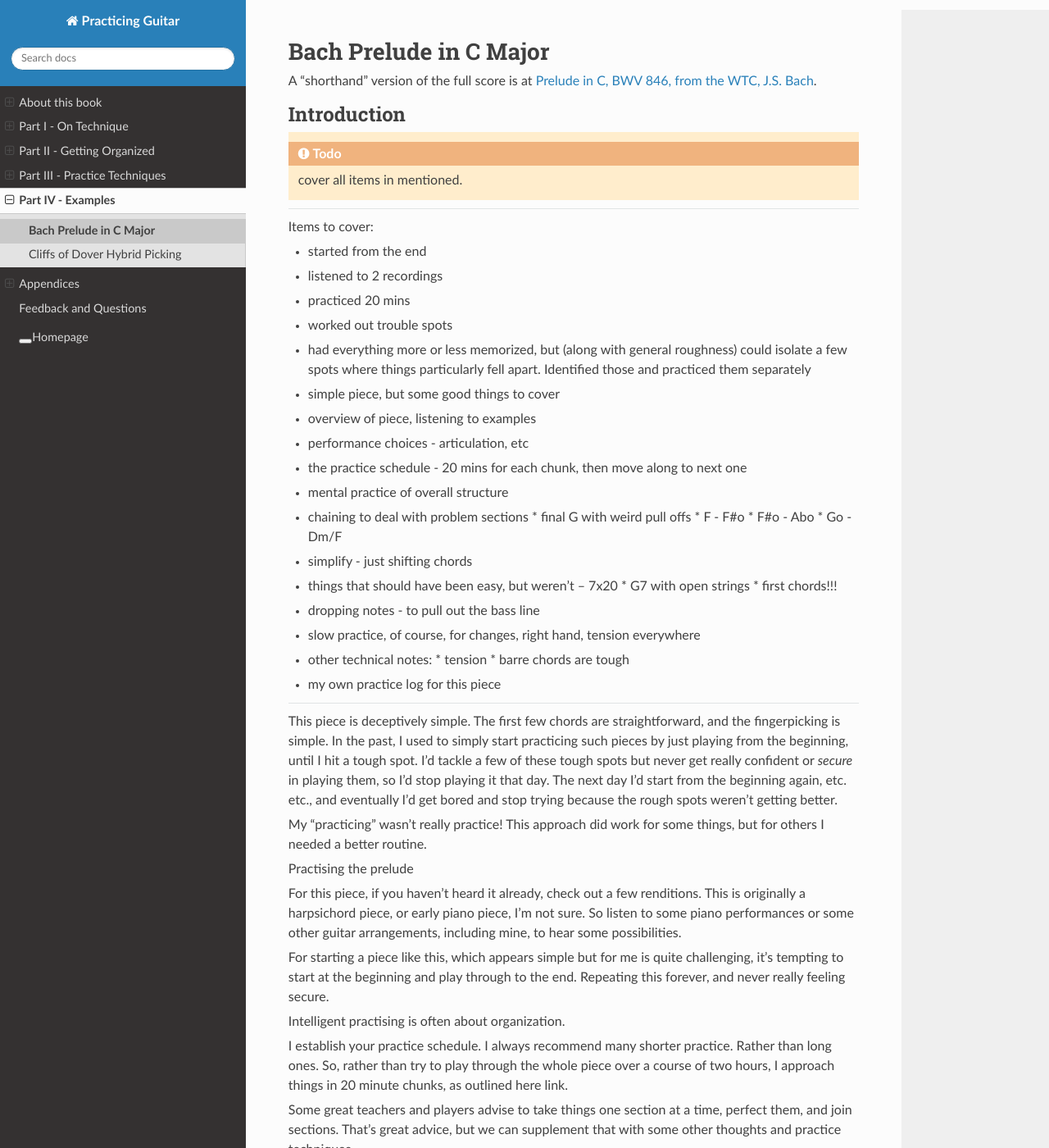
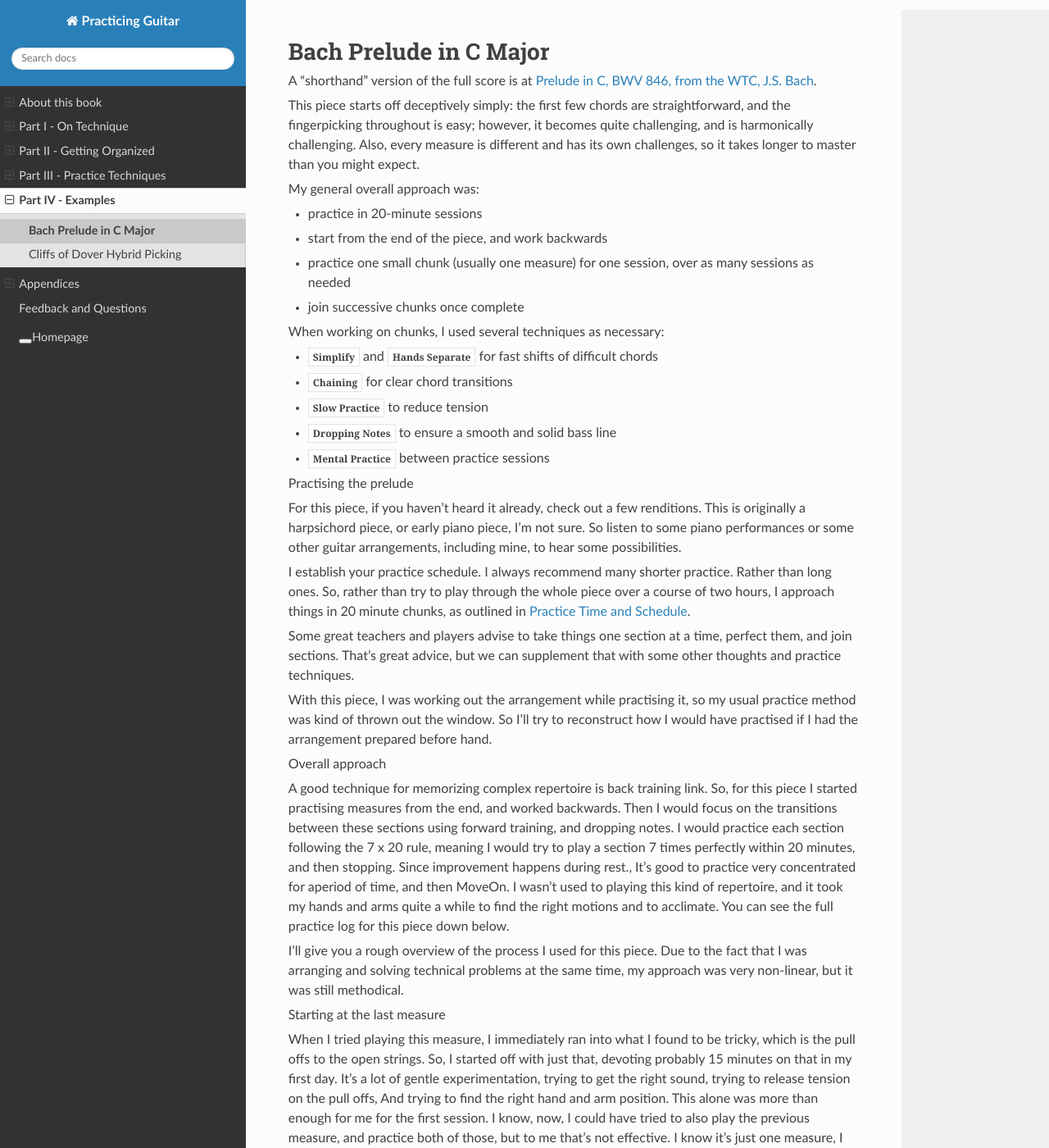
Before and after one commit to jzohrab/practicing-guitar, a Sphinx documentation site: the page built from docs/part-4-examples/bach-prelude-in-c-major-BWV-846.rst, in a window 1280 px wide and 1400 px high. Shown: the whole window at 82% size. Built offline with Sphinx 7.4.7 and the Read the Docs theme 2.0.0, drawn with Linux system fonts in a browser that asks for light colours; a script that is not in the unit is left out; some of the changed text lies outside the part shown.

Commit message:
Bach practice cont

```diff
--- a/docs/part-3-techniques/dropping-notes.rst
+++ b/docs/part-3-techniques/dropping-notes.rst
@@ -1,4 +1,4 @@
-Dropping notes
+Dropping Notes
 --------------
 
 .. tech:technique:: droppingnotes
--- a/docs/part-4-examples/_index.rst
+++ b/docs/part-4-examples/_index.rst
@@ -6,9 +6,11 @@ Part IV - Examples
 
 Applying the ideas in this book to pieces, licks, and techniques.
 
-This section shows how I have applied the techniques in this book to practising real repertoire and technique. I’m using myself as an example, because I want these to be realistic. Really, I can only speak from my own experience, but hopefully it’s useful. Take everything I say here as just suggestions or possibilities for your own practice. I if you have a specific question, let me know in the feedback. Good luck!
+I used to practice songs or techniques by just starting from the beginning and playing until I hit a tough spot.  I'd tackle a few of these tough spots but never get really confident or *secure* in playing them, and I'd stop playing it that day.  The next day I'd start from the beginning again, and not get any further.  Eventually I'd get bored and stop trying, never having really learned the piece.  My "practicing" wasn't really practice!  This approach did work for some things, but for others I needed a better routine.
 
-All practice things have one main thing in common: the schedule.  Practice things in, say, 20 minute chunks, keeping track of stuff in some kind of journal.  Link.
+In this section I describe how I used the techniques in this book when practising repertoire and technique.  I can only speak from my own experience, but hopefully it’s useful, and will give you some ideas that you can apply for your own practising.
+
+If you have any question, let me know in the feedback. Good luck!
 
 .. todo:: sort out intro text
 
--- a/docs/part-4-examples/bach-prelude-in-c-major-BWV-846.rst
+++ b/docs/part-4-examples/bach-prelude-in-c-major-BWV-846.rst
@@ -3,66 +3,32 @@ Bach Prelude in C Major
 
 A "shorthand" version of the full score is at :ref:`bach_wtc_prelude_in_c_major`.
 
-Introduction
-------------
+This piece starts off deceptively simply: the first few chords are straightforward, and the fingerpicking throughout is easy; however, it becomes quite challenging, and is harmonically challenging.  Also, every measure is different and has its own challenges, so it takes longer to master than you might expect.
 
+My general overall approach was:
 
-.. todo:: cover all items in mentioned.
+* practice in 20-minute sessions
+* start from the end of the piece, and work backwards
+* practice one small chunk (usually one measure) for one session, over as many sessions as needed
+* join successive chunks once complete
 
---------
+When working on chunks, I used several techniques as necessary:
 
-Items to cover:
-
-* started from the end
-* listened to 2 recordings
-* practiced 20 mins
-* worked out trouble spots
-* had everything more or less memorized, but (along with general roughness) could isolate a few spots where things particularly fell apart.  Identified those and practiced them separately
-* simple piece, but some good things to cover
-* overview of piece, listening to examples
-* performance choices - articulation, etc
-* the practice schedule - 20 mins for each chunk, then move along to next one
-* mental practice of overall structure
-* chaining to deal with problem sections
-  * final G with weird pull offs
-  * F - F#o
-  * F#o - Abo
-  * Go - Dm/F
-* simplify - just shifting chords
-* things that should have been easy, but weren't -- 7x20
-  * G7 with open strings
-  * first chords!!!
-* dropping notes - to pull out the bass line
-* slow practice, of course, for changes, right hand, tension everywhere
-* other technical notes:
-  * tension
-  * barre chords are tough
-* my own practice log for this piece
-
---------
-
-This piece is deceptively simple.  The first few chords are straightforward, and the fingerpicking is simple.  In the past, I used to simply start practicing such pieces by just playing from the beginning, until I hit a tough spot.  I'd tackle a few of these tough spots but never get really confident or *secure* in playing them, so I'd stop playing it that day.  The next day I'd start from the beginning again, etc. etc., and eventually I'd get bored and stop trying because the rough spots weren't getting better.
-
-My "practicing" wasn't really practice!  This approach did work for some things, but for others I needed a better routine.
-
-
+* :tech:ref:`simplify` and :tech:ref:`handsseparate` for fast shifts of difficult chords
+* :tech:ref:`chaining` for clear chord transitions
+* :tech:ref:`slowpractice` to reduce tension
+* :tech:ref:`droppingnotes` to ensure a smooth and solid bass line
+* :tech:ref:`mentalpractice` between practice sessions
 
 Practising the prelude
 
 For this piece, if you haven’t heard it already, check out a few renditions. This is originally a harpsichord piece, or early piano piece, I’m not sure. So listen to some piano performances or some other guitar arrangements, including mine, to hear some possibilities.
 
-For starting a piece like this, which appears simple but for me is quite challenging, it’s tempting to start at the beginning and play through to the end. Repeating this forever, and never really feeling secure.
-
-Intelligent practising is often about organization.
-
-I establish your practice schedule. I always recommend many shorter practice. Rather than long ones. So, rather than try to play through the whole piece over a course of two hours, I approach things in 20 minute chunks, as outlined here link.
+I establish your practice schedule. I always recommend many shorter practice. Rather than long ones. So, rather than try to play through the whole piece over a course of two hours, I approach things in 20 minute chunks, as outlined in :ref:`time_and_schedule`.
 
 Some great teachers and players advise to take things one section at a time, perfect them, and join sections. That’s great advice, but we can supplement that with some other thoughts and practice techniques.
 
 With this piece, I was working out the arrangement while practising it, so my usual practice method was kind of thrown out the window. So I’ll try to reconstruct how I would have practised if I had the arrangement prepared before hand.
-
-One interesting feature of this piece is that every measure is different, so really each measure is a new challenge. You can’t learn one verse and chorus that you repeat several times. As a result, this piece might take longer to master than you would expect.
-
 
 Overall approach
 
@@ -131,3 +97,35 @@ I just played these troublesome sections a few times a day, over several days, w
 Then, since piecemeal practising can get tedious, I would try to play those short sections in context, where the measure before and measure afterwards, playing it slow and relax just carrying forward the things I found during concentrated practice.
 
 The details here might seem overwhelming and pretty damn tedious. Are so it’s important to keep in mind, so while working on these sections, I was concentrating on the quality of sound, trying to make even the shortest sections something musical. It’s all just give-and-take you know it’s Leica
+
+--------
+
+.. todo:: cover all items in mentioned.
+
+Items to cover:
+
+* started from the end
+* listened to 2 recordings
+* practiced 20 mins
+* worked out trouble spots
+* had everything more or less memorized, but (along with general roughness) could isolate a few spots where things particularly fell apart.  Identified those and practiced them separately
+* simple piece, but some good things to cover
+* overview of piece, listening to examples
+* performance choices - articulation, etc
+* the practice schedule - 20 mins for each chunk, then move along to next one
+* mental practice of overall structure
+* chaining to deal with problem sections
+  * final G with weird pull offs
+  * F - F#o
+  * F#o - Abo
+  * Go - Dm/F
+* simplify - just shifting chords
+* things that should have been easy, but weren't -- 7x20
+  * G7 with open strings
+  * first chords!!!
+* dropping notes - to pull out the bass line
+* slow practice, of course, for changes, right hand, tension everywhere
+* other technical notes:
+  * tension
+  * barre chords are tough
+* my own practice log for this piece
```
